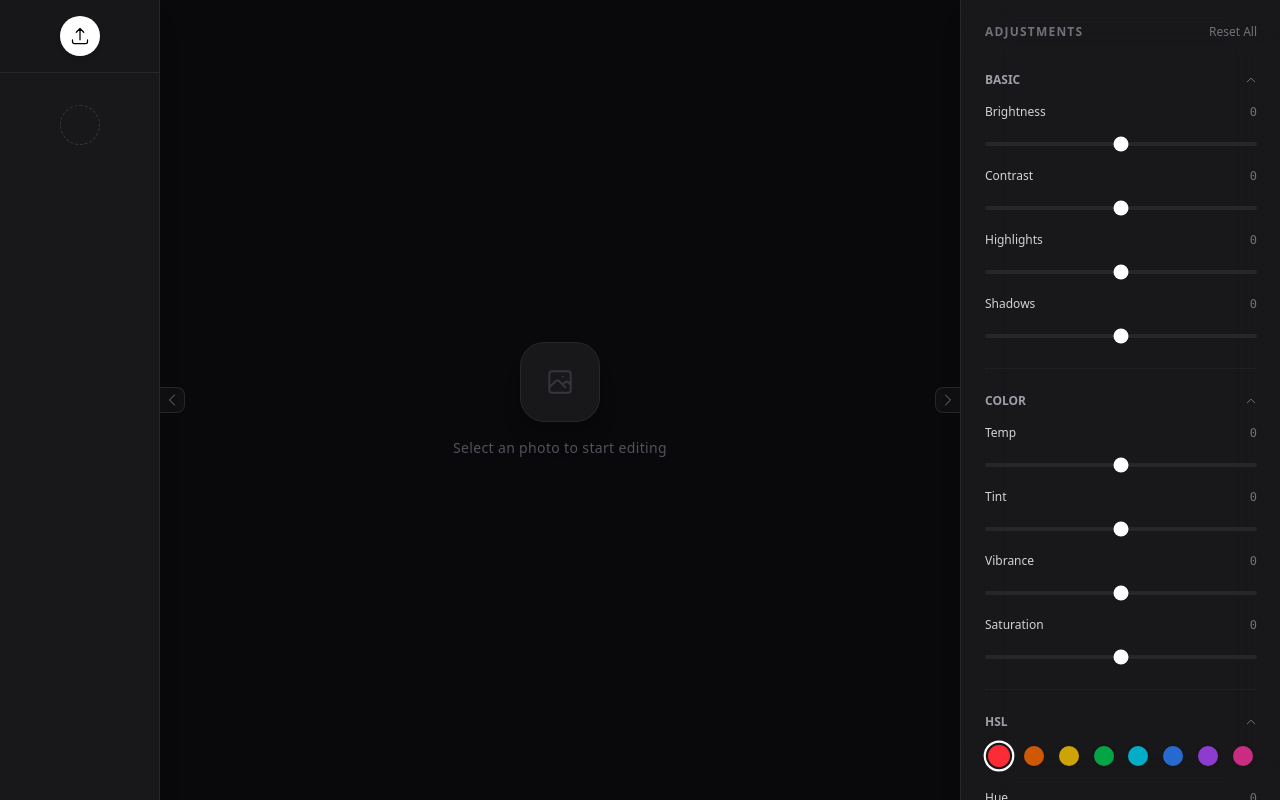
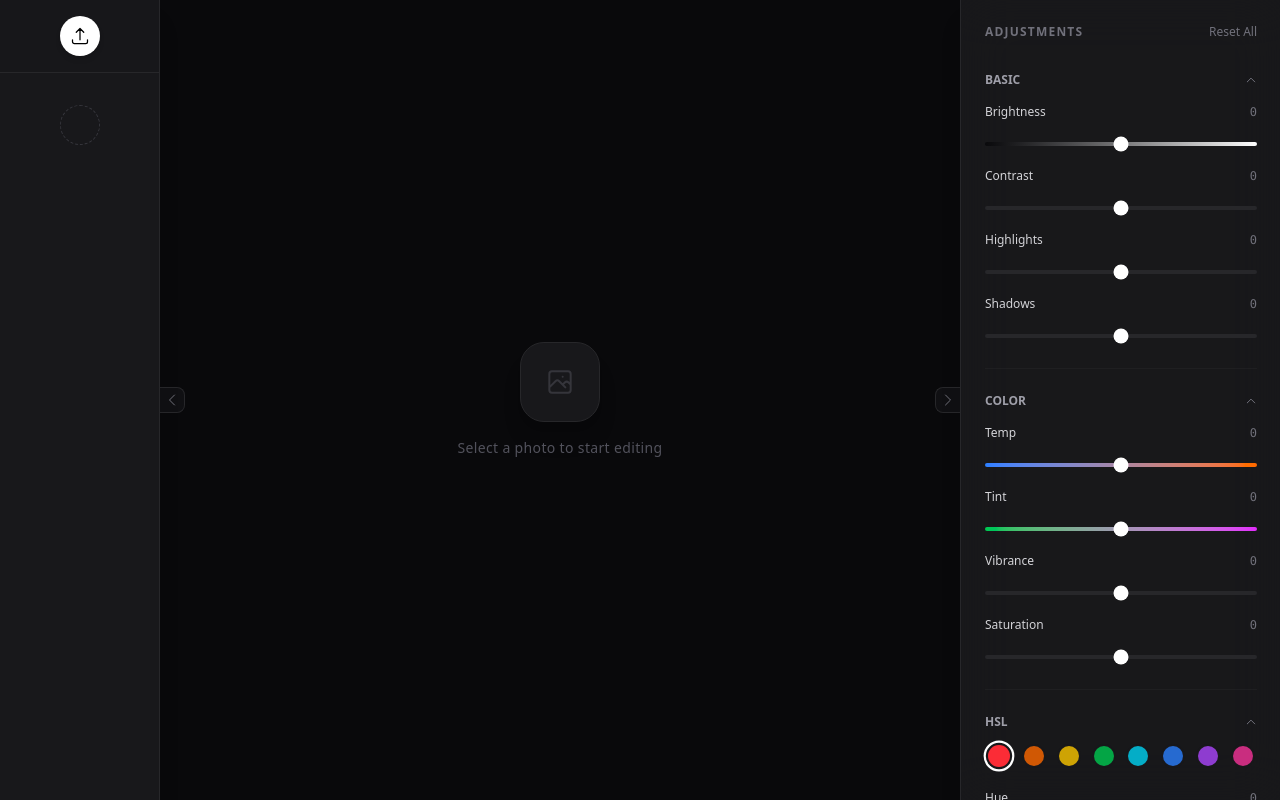
Before and after one commit to notkaramel/darkroom-mchacks13, a SvelteKit app in the folder application/: page / in a window 1280 px wide. Built offline with nearby package versions, Linux system fonts and the light colour scheme.

Commit message:
Added gradient on the sliders

```diff
--- a/application/src/components/EditingPanel.svelte
+++ b/application/src/components/EditingPanel.svelte
@@ -65,7 +65,7 @@
     <div class="space-y-6 pb-10">
         <!-- Basic Section -->
         <Section title="Basic" bind:isExpanded={expanded.basic}>
-            <Slider label="Brightness" bind:value={filters.basic.brightness} />
+            <Slider label="Brightness" bind:value={filters.basic.brightness} gradient="bg-gradient-to-r from-zinc-950 to-white" />
             <Slider label="Contrast" bind:value={filters.basic.contrast} />
             <Slider label="Highlights" bind:value={filters.basic.highlight} />
             <Slider label="Shadows" bind:value={filters.basic.shadow} />
@@ -73,8 +73,8 @@
 
         <!-- Color Section -->
         <Section title="Color" bind:isExpanded={expanded.color}>
-            <Slider label="Temp" bind:value={filters.color.temperature} />
-            <Slider label="Tint" bind:value={filters.color.tint} />
+            <Slider label="Temp" bind:value={filters.color.temperature} gradient="bg-gradient-to-r from-blue-500 to-orange-500" />
+            <Slider label="Tint" bind:value={filters.color.tint} gradient="bg-gradient-to-r from-green-500 to-fuchsia-500" />
             <Slider label="Vibrance" bind:value={filters.color.vibrance} />
             <Slider label="Saturation" bind:value={filters.color.saturation} />
         </Section>
--- a/application/src/components/PictureView.svelte
+++ b/application/src/components/PictureView.svelte
@@ -35,7 +35,7 @@
                     <path stroke-linecap="round" stroke-linejoin="round" stroke-width="1.5" d="M4 16l4.586-4.586a2 2 0 012.828 0L16 16m-2-2l1.586-1.586a2 2 0 012.828 0L20 14m-6-6h.01M6 20h12a2 2 0 002-2V6a2 2 0 00-2-2H6a2 2 0 00-2 2v12a2 2 0 002 2z" />
                 </svg>
             </div>
-            <p class="font-medium text-sm tracking-wide">Select an photo to start editing</p>
+            <p class="font-medium text-sm tracking-wide">Select a photo to start editing</p>
         </div>
     {/if}
 </div>
--- a/application/src/components/editing/Slider.svelte
+++ b/application/src/components/editing/Slider.svelte
@@ -1,5 +1,5 @@
 <script lang="ts">
-    let { label, value = $bindable(), min = -100, max = 100 } = $props();
+    let { label, value = $bindable(), min = -100, max = 100, gradient = '' } = $props();
 </script>
 
 <div class="group">
@@ -9,7 +9,7 @@
     </div>
     <input
         type="range"
-        class="w-full h-1 bg-zinc-800 rounded-lg appearance-none cursor-pointer accent-white"
+        class={`w-full h-1 rounded-lg appearance-none cursor-pointer accent-white ${gradient || 'bg-zinc-800'}`}
         {min}
         {max}
         bind:value
```
